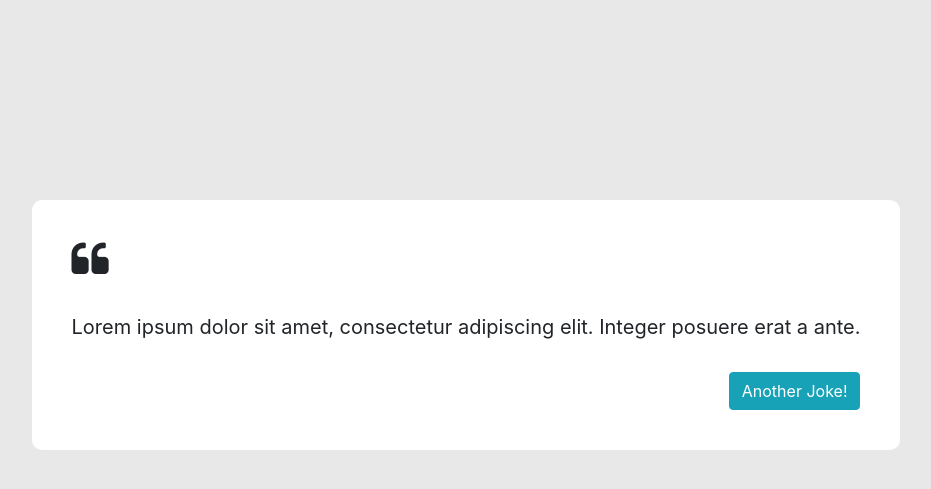
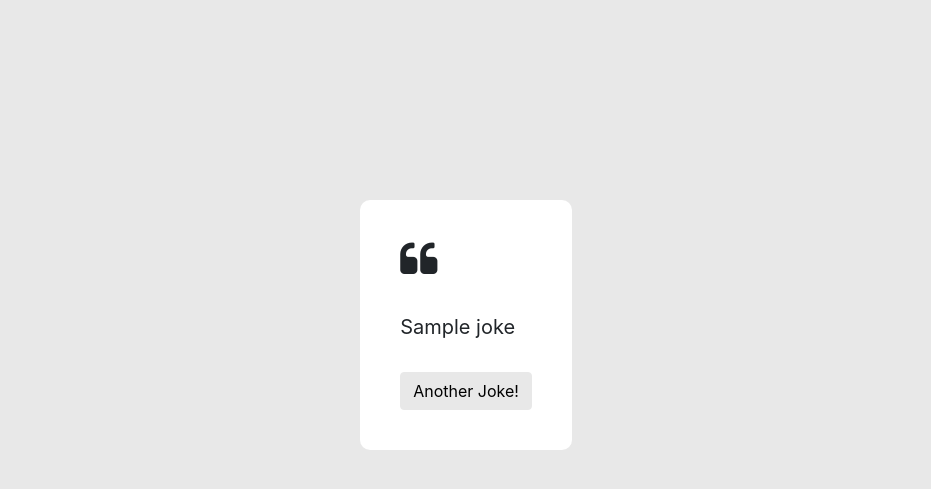
Before and after one commit to alvarezcindy/markov-jokes, a Flask app: template templates/index.html in a window 1280 px wide. Shown: the top 489 px of the page, without its empty margins (174-1105 px from the left). Run offline with Flask 2, Linux system fonts and the light colour scheme; the template is opened without the code that fills it: most values are stand-ins (such as "Sample title", 1, 10 or a date in 2020); some libraries are stand-ins or nearby versions.

Commit message:
Added server-server side caching of dad jokes

```diff
--- a/server.py
+++ b/server.py
@@ -2,7 +2,13 @@
 
 from flask import Flask, render_template, request, flash, redirect, jsonify
 from flask_debugtoolbar import DebugToolbarExtension
+from api import get_jokes
+from markov import make_chains, make_joke
 from jinja2 import StrictUndefined
+
+from werkzeug.contrib.cache import SimpleCache
+
+cache = SimpleCache()
 
 #Initialize Flask app
 app = Flask(__name__)
@@ -15,7 +21,26 @@
 @app.route('/')
 def index():
     """Homepage."""
-    return render_template("index.html")
+    # check if jokes from API are cached
+    jokes = get_cached_jokes()
+
+    # Make Markov chains
+    chains = make_chains(jokes)
+
+    # Generate new dad joke
+    joke = make_joke(chains)
+
+    return render_template("index.html", joke=joke)
+
+def get_cached_jokes():
+    jokes = cache.get('dad-jokes')
+    if jokes is None:
+        #get jokes from icanhazdadjoke API and cache them
+        jokes = get_jokes()
+        cache.set('dad-jokes', jokes)
+    return jokes
+
+
 
 if __name__ == "__main__":
 
--- a/static/css/styles.css
+++ b/static/css/styles.css
@@ -12,3 +12,9 @@
 .blockquote {
   margin: 40px;
 }
+
+.btn {
+  background-color: #E8E8E8;
+  border-color: #E8E8E8;
+  color: black;
+}
--- a/templates/index.html
+++ b/templates/index.html
@@ -2,7 +2,7 @@
 <html lang="en">
 
 <head>
-  <title>Dad Jokes!</title>
+  <title>Markov Dad Jokes</title>
   <link rel="stylesheet" href="https://maxcdn.bootstrapcdn.com/bootstrap/4.0.0/css/bootstrap.min.css">
   <link rel="stylesheet" href="https://cdnjs.cloudflare.com/ajax/libs/font-awesome/4.7.0/css/font-awesome.min.css">
   <link rel="stylesheet" href="static/css/styles.css">
@@ -15,7 +15,7 @@
       <div class="joke-box">
         <blockquote class="blockquote">
           <i class="fa fa-quote-left fa-2x"></i></br></br>
-          <p class="mb-0" id="joke">Lorem ipsum dolor sit amet, consectetur adipiscing elit. Integer posuere erat a ante.<p></br>
+          <p class="mb-0" id="joke">{{joke}}<p></br>
           <button type="button" class="btn btn-info pull-right"> Another Joke!</button>
         </blockquote>
       </div>
@@ -23,7 +23,6 @@
   </div>
 
 <script src="http://code.jquery.com/jquery.js"></script>
-<script src="https://cdnjs.cloudflare.com/ajax/libs/jquery-easing/1.3/jquery.easing.min.js"></script>
 <script src="https://cdnjs.cloudflare.com/ajax/libs/popper.js/1.12.9/umd/popper.min.js"></script>
 <script src="https://maxcdn.bootstrapcdn.com/bootstrap/4.0.0/js/bootstrap.min.js"></script>
 <!-- <script src="../static/js/jokes.js"></script> -->
```
Also changed, not shown: api.py (+9 -3 lines), markov.py (+2 -11 lines).
